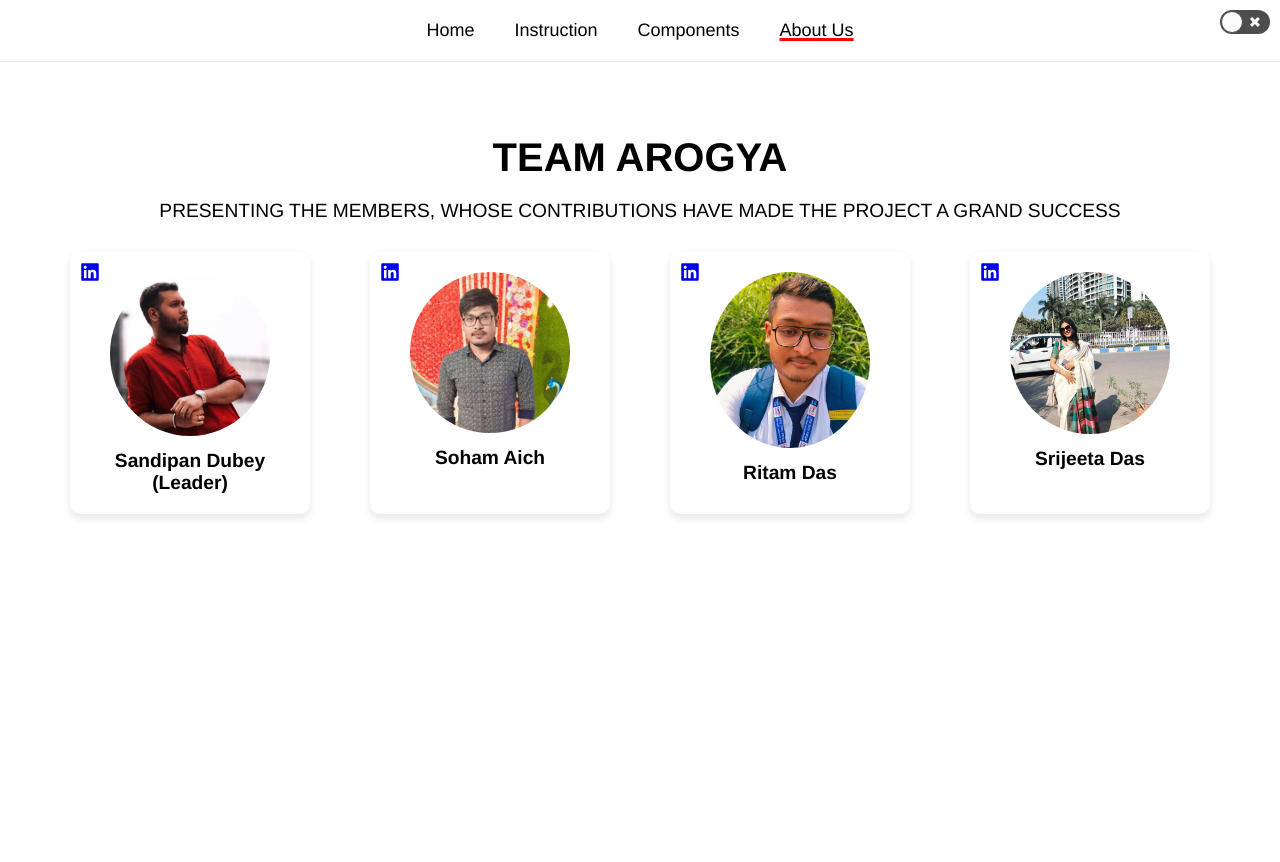
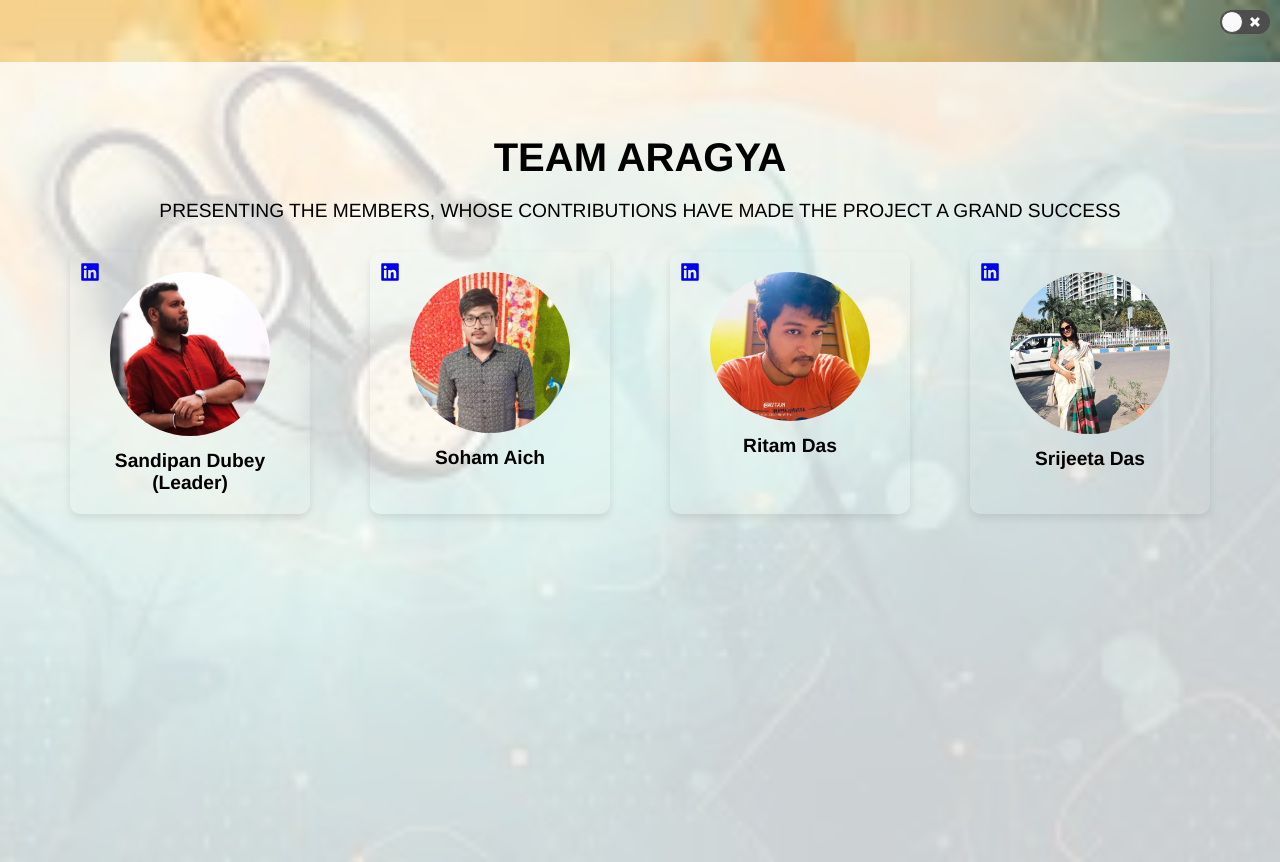
Before and after one commit to ShivrajCodes/Aragya, a React (Create React App) app: page /contact in a window 1280 px wide. Built offline with nearby package versions, Linux system fonts and the light colour scheme.

Commit message:
edited bg

```diff
--- a/src/App.js
+++ b/src/App.js
@@ -3,7 +3,7 @@ import { BrowserRouter as Router, NavLink, Routes, Route, useNavigate } from 're
 import Toggle from 'react-toggle';
 import 'react-toggle/style.css';
 import styled, { keyframes } from 'styled-components';
-import './App.css'; // Create this CSS file for custom styles
+import './App.css';
 import About from './components/About';
 import Blog from './components/Blog';
 import Contact from './components/Contact';
@@ -20,7 +20,10 @@ const fadeInUp = keyframes`
 `;
 
 const AppContainer = styled.div`
-  background-color: ${props => (props.isDarkMode ? '#080a09' : '#ffffff')};
+  background-image: url('/images/images.jpg');
+  background-size: cover;
+  background-position: center;
+  background-repeat: no-repeat;
   color: ${props => (props.isDarkMode ? '#ffffff' : '#000000')};
   min-height: 100vh;
   transition: all 0.3s;
@@ -33,8 +36,14 @@ const Navbar = styled.nav`
   justify-content: center;
   padding: 20px;
   border-bottom: ${props => (props.isDarkMode ? 'none' : '1px solid #eaeaea')};
-  background-color: ${props => (props.isDarkMode ? '#080a09' : '#ffffff')};
+  background-color: ${props => (props.isDarkMode ? 'rgba(8, 10, 9, 0.8)' : 'rgba(255, 255, 255, 0.8)')};
   animation: ${fadeInUp} 0.5s ease-in-out;
+
+  @media (max-width: 768px) {
+    flex-direction: column;
+    align-items: flex-start;
+    display: ${props => (props.isMenuOpen ? 'flex' : 'none')};
+  }
 `;
 
 const Navlink = styled(NavLink)`
@@ -49,6 +58,10 @@ const Navlink = styled(NavLink)`
     text-decoration-color: red;
     text-decoration-thickness: 3px;
   }
+
+  @media (max-width: 768px) {
+    margin: 10px 0;
+  }
 `;
 
 const ToggleButton = styled.div`
@@ -56,6 +69,23 @@ const ToggleButton = styled.div`
   top: 10px;
   right: 10px;
   cursor: pointer;
+
+  @media (max-width: 768px) {
+    top: 20px;
+    right: 20px;
+  }
+`;
+
+const MenuButton = styled.div`
+  position: absolute;
+  top: 10px;
+  left: 10px;
+  cursor: pointer;
+  display: none;
+
+  @media (max-width: 768px) {
+    display: block;
+  }
 `;
 
 const HomeContainer = styled.div`
@@ -65,24 +95,37 @@ const HomeContainer = styled.div`
   align-items: flex-start;
   padding: 40px;
   height: 100vh;
-  background-color: ${props => (props.isDarkMode ? '#080a09' : '#ffffff')};
+  background-color: ${props => (props.isDarkMode ? 'rgba(8, 10, 9, 0.8)' : 'rgba(255, 255, 255, 0.8)')};
   color: ${props => (props.isDarkMode ? '#ffffff' : '#000000')};
   transition: all 0.3s;
+
+  @media (max-width: 1024px) {
+    flex-direction: column;
+    padding: 20px;
+  }
 `;
 
 const TextContainer = styled.div`
   flex: 1;
   padding-right: 20px;
+
+  @media (max-width: 1024px) {
+    padding-right: 0;
+  }
 `;
 
 const ImageContainer = styled.div`
   flex: 1;
   height: 400px;
-  background-color: ${props => (props.isDarkMode ? '#080a09' : '#ffffff')};
+  background-color: ${props => (props.isDarkMode ? 'rgba(8, 10, 9, 0.8)' : 'rgba(255, 255, 255, 0.8)')};
   display: flex;
   align-items: center;
   justify-content: center;
-  padding-top:140px;
+  padding-top: 140px;
+
+  @media (max-width: 1024px) {
+    padding-top: 20px;
+  }
 `;
 
 const fadeIn = keyframes`
@@ -97,6 +140,10 @@ const Title = styled.h1`
   opacity: 0;
   animation: ${fadeIn} 2s forwards;
   animation-delay: 0s;
+
+  @media (max-width: 768px) {
+    font-size: 3em;
+  }
 `;
 
 const Subtitle = styled.h2`
@@ -105,6 +152,10 @@ const Subtitle = styled.h2`
   opacity: 0;
   animation: ${fadeIn} 2s forwards;
   animation-delay: 1s;
+
+  @media (max-width: 768px) {
+    font-size: 2em;
+  }
 `;
 
 const Description = styled.h3`
@@ -113,6 +164,10 @@ const Description = styled.h3`
   opacity: 0;
   animation: ${fadeIn} 2s forwards;
   animation-delay: 2s;
+
+  @media (max-width: 768px) {
+    font-size: 1.5em;
+  }
 `;
 
 const DetailedDescription = styled.p`
@@ -121,6 +176,10 @@ const DetailedDescription = styled.p`
   opacity: 0;
   animation: ${fadeIn} 2s forwards;
   animation-delay: 3s;
+
+  @media (max-width: 768px) {
+    font-size: 1em;
+  }
 `;
 
 const Home = ({ isDarkMode }) => {
@@ -137,14 +196,14 @@ const Home = ({ isDarkMode }) => {
         </DetailedDescription>
       </TextContainer>
       <ImageContainer isDarkMode={isDarkMode}>
-        <img src="/images/QVCSS.png" alt="QVCSS" style={{ maxWidth: '100%', maxHeight: '100%', backgroundColor: isDarkMode ? '#080a09' : '#ffffff' }} />
+        <img src="/images/QVCSS.png" alt="QVCSS" style={{ maxWidth: '100%', maxHeight: '100%', backgroundColor: 'transparent' }} />
       </ImageContainer>
     </HomeContainer>
   );
 };
 
 const PageContainer = styled.div`
-  background-color: ${props => (props.isDarkMode ? '#080a09' : '#ffffff')};
+  background-color: ${props => (props.isDarkMode ? 'rgba(8, 10, 9, 0.8)' : 'rgba(255, 255, 255, 0.8)')};
   color: ${props => (props.isDarkMode ? '#ffffff' : '#000000')};
   min-height: 100vh;
   transition: all 0.3s;
@@ -154,10 +213,15 @@ const PageContainer = styled.div`
 const App = () => {
   const [isDarkMode, setIsDarkMode] = useState(false);
   const [isTransitioning, setIsTransitioning] = useState(false);
+  const [isMenuOpen, setIsMenuOpen] = useState(false);
   const navigate = useNavigate();
 
   const toggleDarkMode = () => {
     setIsDarkMode(!isDarkMode);
+  };
+
+  const toggleMenu = () => {
+    setIsMenuOpen(!isMenuOpen);
   };
 
   const handleNavigation = async (e, path) => {
@@ -177,7 +241,10 @@ const App = () => {
           aria-label="Dark mode toggle"
         />
       </ToggleButton>
-      <Navbar isDarkMode={isDarkMode}>
+      <MenuButton onClick={toggleMenu}>
+        <span role="img" aria-label="menu">🍔</span>
+      </MenuButton>
+      <Navbar isDarkMode={isDarkMode} isMenuOpen={isMenuOpen}>
         <Navlink
           to="/"
           isDarkMode={isDarkMode}
--- a/src/components/Contact.js
+++ b/src/components/Contact.js
@@ -1,5 +1,5 @@
 import React from 'react';
-import { FaGithub, FaLinkedin, FaTwitter, FaEnvelope } from 'react-icons/fa'; // Import necessary icons from react-icons/fa
+import { FaGithub, FaLinkedin, FaTwitter, FaEnvelope } from 'react-icons/fa';
 
 const Contact = () => {
   const styles = {
@@ -72,13 +72,13 @@ const Contact = () => {
 
   return (
     <div style={styles.contact}>
-      <h2 style={styles.h2}>TEAM AROGYA</h2>
+      <h2 style={styles.h2}>TEAM ARAGYA</h2>
       <p style={styles.p}>PRESENTING THE MEMBERS, WHOSE CONTRIBUTIONS HAVE MADE THE PROJECT A GRAND SUCCESS</p>
       <div style={styles.cardContainer}>
         {people.map((person, index) => (
           <div key={index} style={styles.card}>
             <a href={person.linkedin} target="_blank" rel="noopener noreferrer">
-              <FaLinkedin style={styles.icon} /> {/* Use FaLinkedin from react-icons/fa */}
+              <FaLinkedin style={styles.icon} />
             </a>
             <img src={person.img} alt={person.name} style={styles.img} />
             <div style={styles.name}>{person.name}</div>
```
Also changed, not shown: public/images/images.jpg (added), public/images/ritam.jpg.
